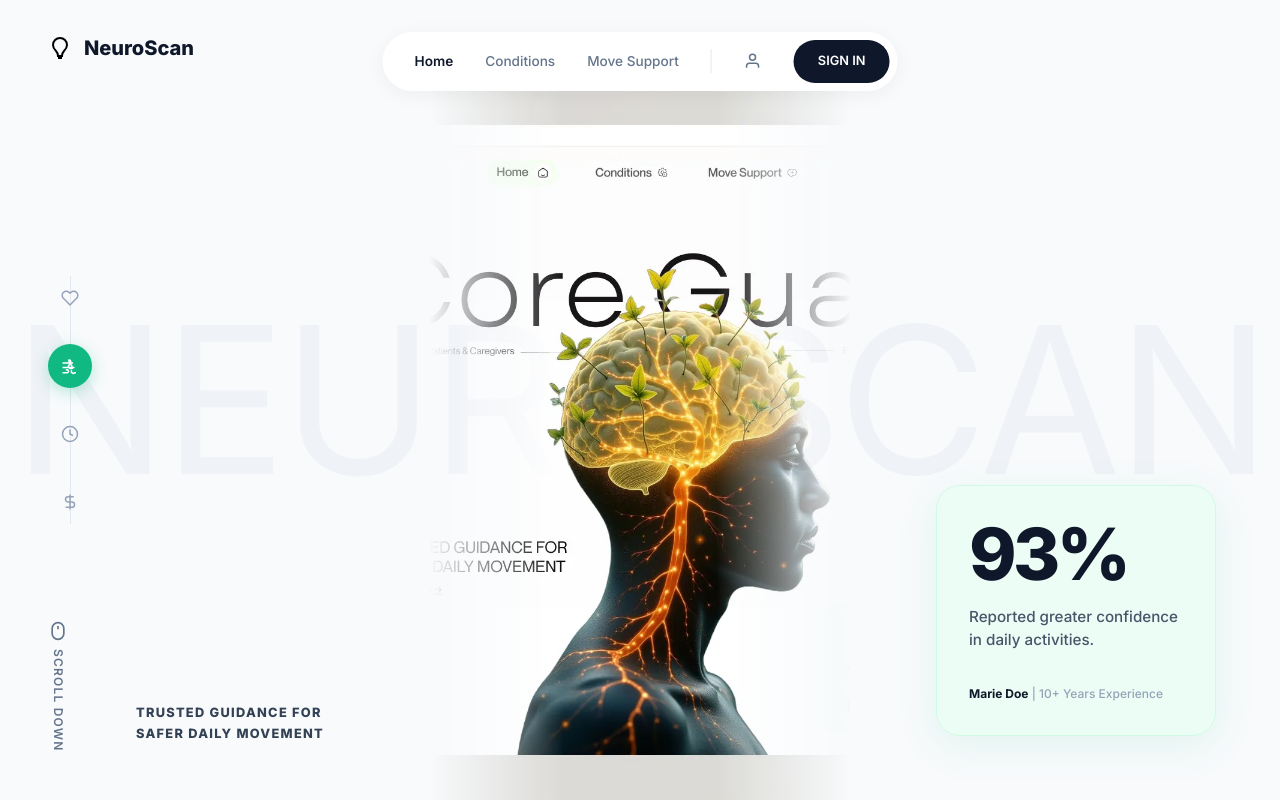
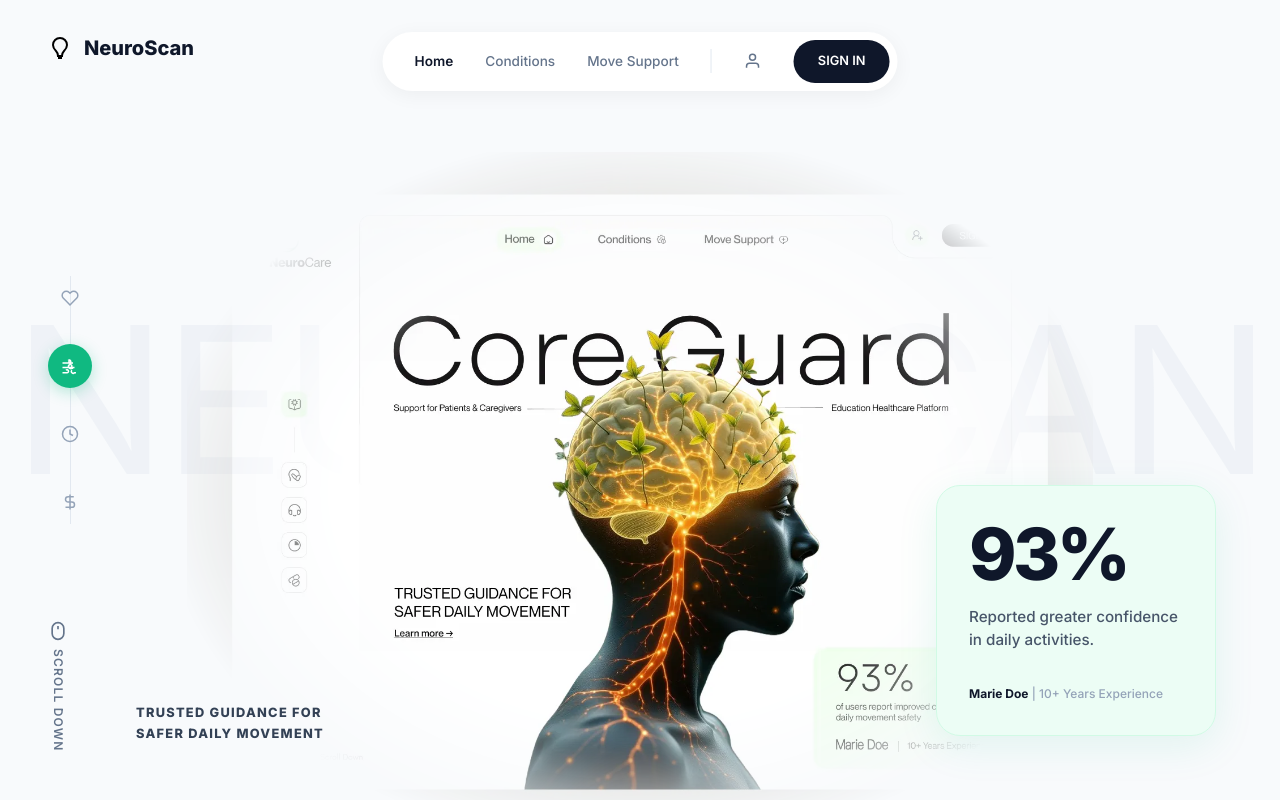
Before and after one commit to Rohansalunke69/ENIGMA_2.0_Arogentis, a React (Vite) app in the folder frontend/: page / in a window 1280 px wide. Built offline with nearby package versions, Linux system fonts and the light colour scheme.

Commit message:
fix: removed aggressive css linear mask on hero girl image and replaced with graceful radial mask

```diff
--- a/frontend/src/pages/Landing.css
+++ b/frontend/src/pages/Landing.css
@@ -134,13 +134,18 @@
 }
 
 .hero-girl-img {
-  height: 90vh;
-  /* Adjust as needed so she fits well */
+  height: 85vh;
+  /* slightly smaller to fit screen perfectly */
+  object-fit: contain;
+  /* prevents any stretching */
+  position: relative;
+  z-index: 5;
   mix-blend-mode: multiply;
-  /* Blends pure white background away */
-  /* Fade the left and right 35% of the image to transparent to delete the baked 'NeuroCare' text */
-  -webkit-mask-image: linear-gradient(to right, transparent 0%, transparent 28%, black 42%, black 58%, transparent 72%, transparent 100%);
-  mask-image: linear-gradient(to right, transparent 0%, transparent 28%, black 42%, black 58%, transparent 72%, transparent 100%);
+  /* blends the image background transparent */
+  -webkit-mask-image: radial-gradient(ellipse at center, rgba(0, 0, 0, 1) 45%, rgba(0, 0, 0, 0) 75%);
+  mask-image: radial-gradient(ellipse at center, rgba(0, 0, 0, 1) 45%, rgba(0, 0, 0, 0) 75%);
+  transform: translateY(2rem);
+  /* grounds her to the bottom axis better */
 }
 
 /* ── Vertical Nav ── */
```
